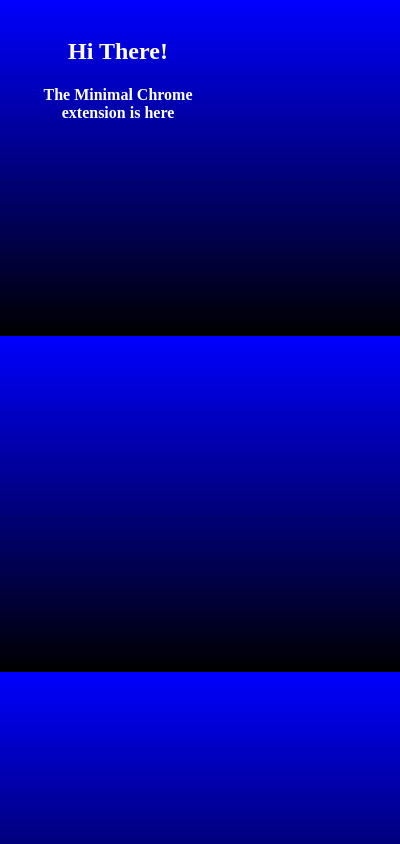
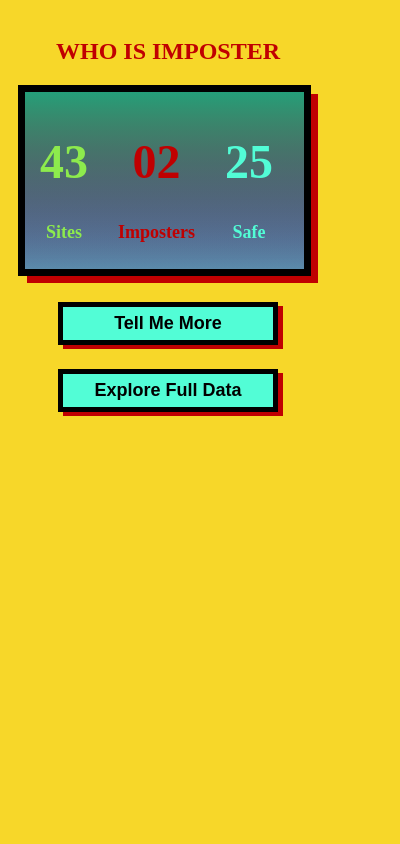
Before and after one commit to Abhishek-kumar09/who-is-imposter, a browser extension: page popup.html in a window 400 px wide. Drawn offline with nearby package versions, Linux system fonts and the light colour scheme.

Commit message:
Create Intial Extension design with buttons and effects

```diff
--- a/popup.css
+++ b/popup.css
@@ -1,8 +1,69 @@
 body {
-  background: linear-gradient(blue, black);
-  width: 200px;
-  height: 300px;
-  color: #fff;
+  background: #F7D729;
+  width: 300px;
+  height: 380px;
+  color: #C00001;
   padding: 10px;
   text-align: center;
 }
+
+.number-board {
+  width: 293px;
+  height: 191px;
+  background: linear-gradient(180deg, #249F7A 0%, rgba(255, 255, 255, 0) 100%), linear-gradient(180deg, #C00001 0%, rgba(255, 255, 255, 0) 100%), linear-gradient(180deg, #0038FF 0%, rgba(255, 255, 255, 0) 100%), rgba(61, 124, 197, 0.83);
+  border: 7px solid #000000;
+  box-sizing: border-box;
+  box-shadow: 8px 8px 0px -1px #C00001;
+  display: flex;
+  flex-direction: row;
+  transition: .5s cubic-bezier(0.23, 1, .320, 1.6);
+}
+
+.number-board:hover {
+  transition: .3s ease-in-out;
+  transform: scale(1.02);
+  box-shadow: 6px 6px 0px -1px green;
+}
+
+.item {
+  margin: 10px 15px;
+}
+
+h1 {
+  font-weight: 900;
+  font-size: 48px;
+  line-height: 56px;
+  text-align: center;
+}
+
+h4 {
+  font-weight: 900;
+  font-size: 18px;
+  line-height: 21px;
+  text-align: center;
+}
+
+.btn {
+  width: 220px;
+  height: 43px;
+  margin: 12px;
+  background: #52FDD6;
+  border: 5px solid #000000;
+  box-sizing: border-box;
+  box-shadow: 5px 4px 0px #C00001;
+  font-weight: 900;
+  font-size: 18px;
+  line-height: 21px;
+  transition: .5s cubic-bezier(0.23, 1, .320, 1.6);
+  cursor: pointer;
+
+}
+
+.btn:hover {
+  transition: .3s ease-in-out;
+  transform: scale(1.2);
+}
+
+.btn-wrapper {
+  margin-top: 14px;
+}
--- a/popup.html
+++ b/popup.html
@@ -8,8 +8,28 @@
 </head>
 
 <body>
-  <h2>Hi There!</h2>
-  <h4>The Minimal Chrome extension is here</h4>
+  <h2>
+    WHO IS IMPOSTER
+  </h2>
+  <div class="number-board">
+    <div class="item" style="color: #8DEB4D;">
+      <h1>43</h1>
+      <h4>Sites</h4>
+    </div>
+    <div class="item">
+      <h1>02</h1>
+      <h4>Imposters</h4>
+    </div>
+    <div class="item" style="color: #52FDD6;">
+      <h1>25</h1>
+      <h4>Safe</h4>
+    </div>
+  </div>
+  <div class="btn-wrapper">
+    <button class="btn">Tell Me More</button>
+    <button class="btn">Explore Full Data</button>
+  </div>
+  </div>
 </body>
 
 </html>
```
